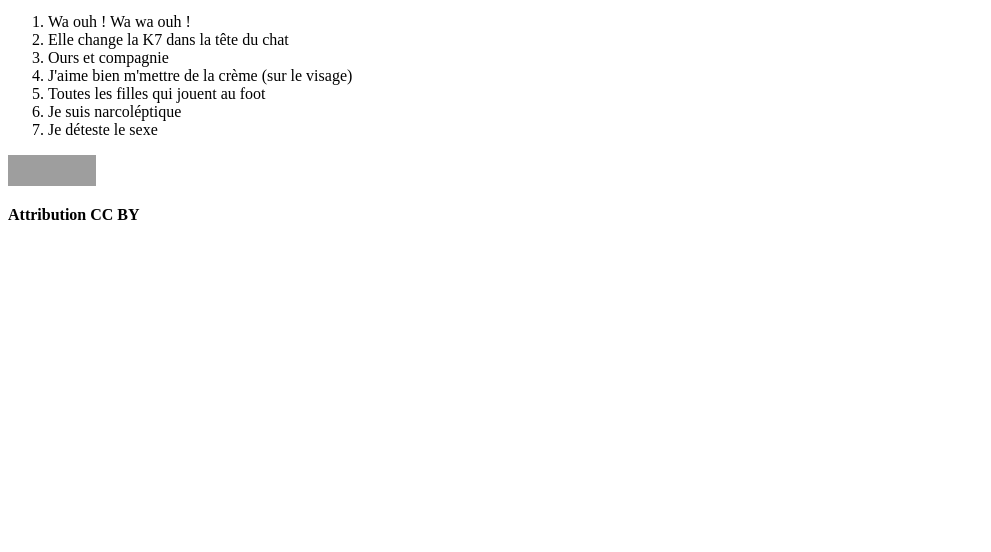
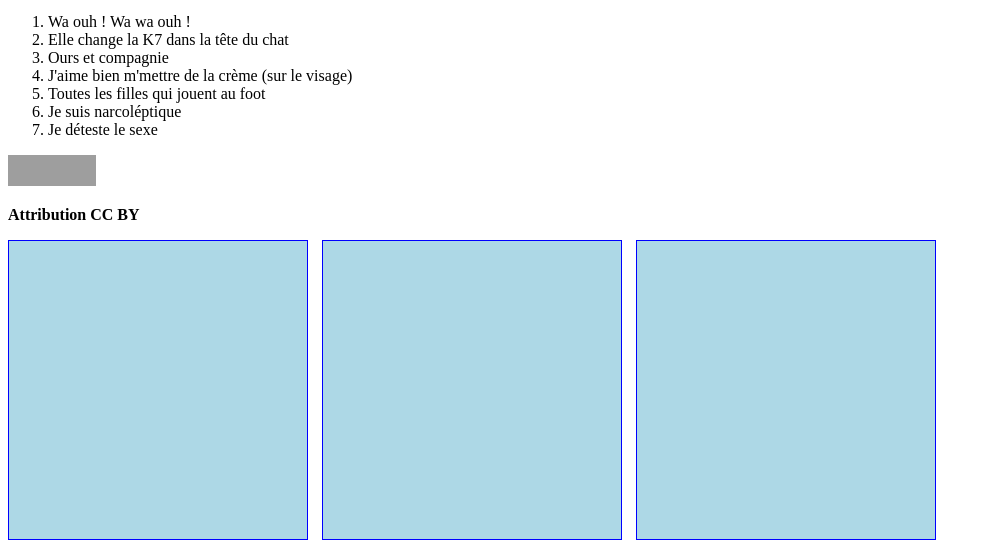
Before and after one commit to ElricReffuveille/ADENLHCDSI2021, a PHP site: page / in a window 1280 px wide. Shown: the part 1031-1583 px from the top of the page, without its empty margins (0-991 px from the left). Before the commit the page ends 1251 px from the top, so only its background shows below. Run offline with PHP 8.4, Linux system fonts and the light colour scheme; grey boxes are pictures that could not be loaded.

Commit message:
correction exo bloc de 300px

```diff
--- a/asset/css/style.css
+++ b/asset/css/style.css
@@ -1,3 +1,4 @@
+/* Ma partie */
 .bloc {
   display: inline-block;
   background-color: lightblue;
@@ -6,3 +7,15 @@
   height: 298px;
   width: 298px;
 }
+
+/* Correction */
+.square {
+  display: inline-block;
+  background-color: lightblue;
+  border: blue solid 1px;
+  height: 298px;
+  width: 298px;
+}
+.square:nth-child(2) {
+  margin: 0 10px;
+}
--- a/index.html
+++ b/index.html
@@ -96,6 +96,12 @@
 			<!-- @madeBy Elric Reffuveille -->
 			<!-- @editBy Killian Coulange -->
 		</footer>
+
+		<section>
+			<div class="square"></div>
+			<div class="square"></div>
+			<div class="square"></div>
+		</section>
 	<!-- Fin de la correction -->
 </body>
 </html>
```
